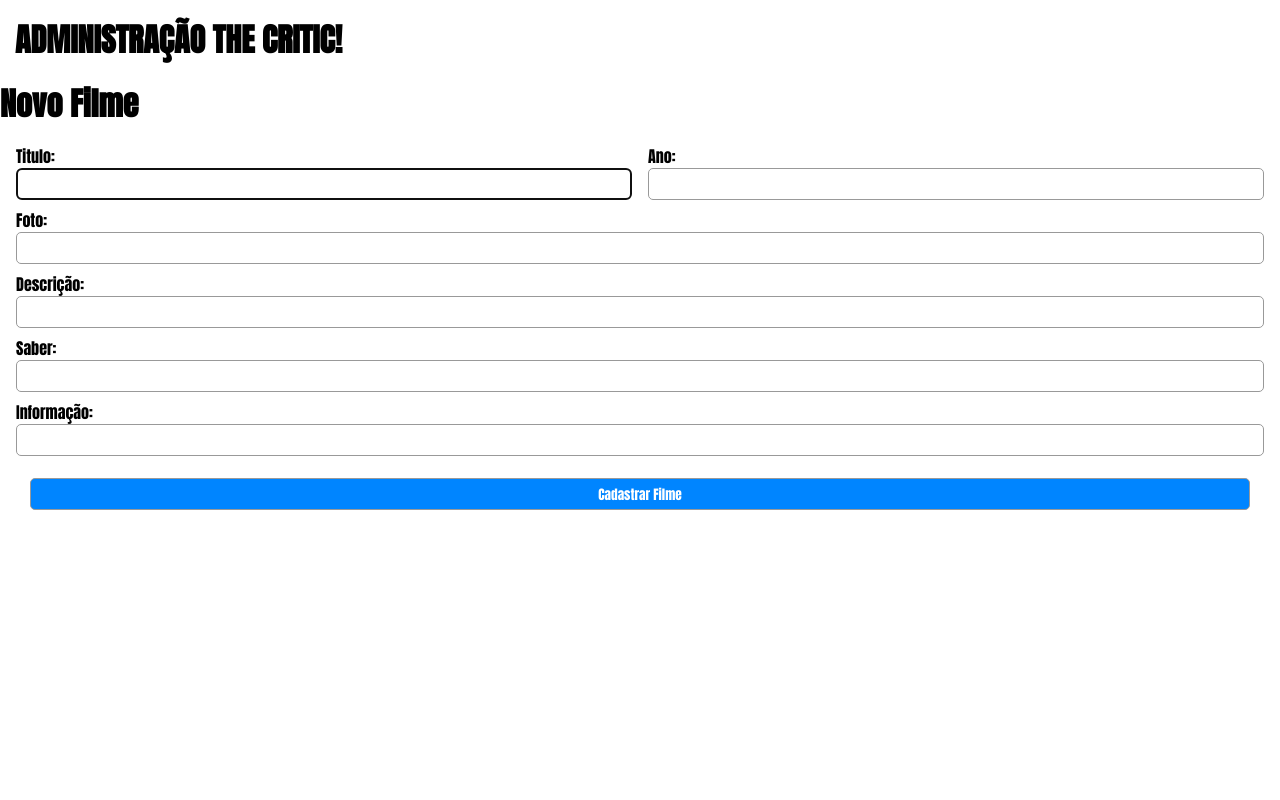
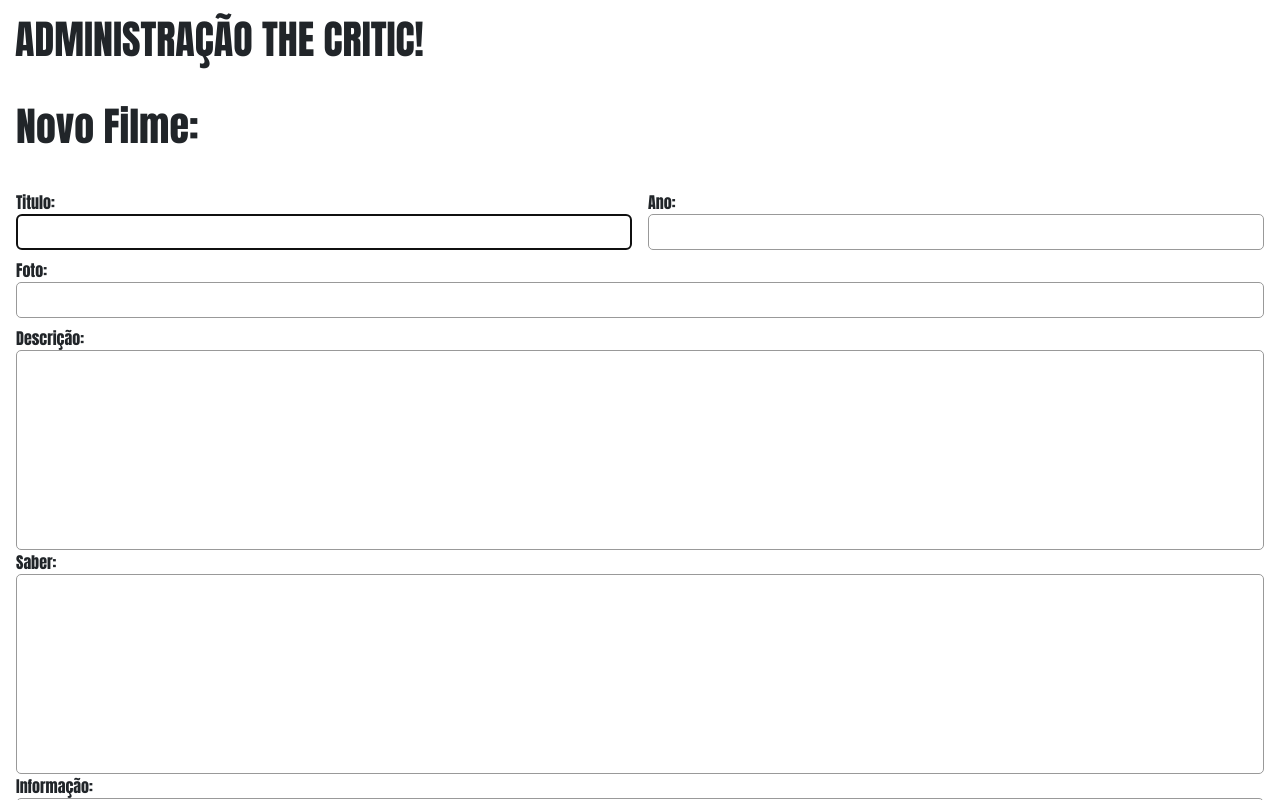
Before and after one commit to giovanavianaleite/learn-react, a React (Create React App) app: page /admin/cadastra-filme in a window 1280 px wide. Shown: the top 800 px of the page. Built offline with nearby package versions, Linux system fonts and the light colour scheme.

Commit message:
atualização 23-06

```diff
--- a/src/components/Admin.js
+++ b/src/components/Admin.js
@@ -4,10 +4,15 @@ import { Link } from 'react-router-dom'
 import {BsTrash as IconTrash} from "react-icons/bs"
 import {TiEdit as IconEdit} from 'react-icons/ti'
 import { useNavigate } from 'react-router-dom'
+import Modalzin from './Modal.js'
+import  'bootstrap/dist/css/bootstrap.min.css' ;
 
 const Admin = () => {
   const [products, setProducts] = useState(null);
   const navigate = useNavigate();
+  const [modalShow, setModalShow] = useState(false);
+  const [idToDelete, setIdToDelete] = useState(0)
+
 
 useEffect(() => {
     fetch("http://localhost/lp2-back/api/product/select-all")
@@ -15,20 +20,9 @@ useEffect(() => {
         .then((data) => setProducts(data));
 }, []);
 
-const handleTrashClick = (productId) => {
-    const formData = new FormData();
-    formData.append('id', productId);
-    const urlDelete = "http://localhost/lp2-back/api/product/delete";
-    fetch(urlDelete, {
-      method: 'POST',
-      body: formData
-    })
-      .then((response) => response.json())
-      .then((data) => {
-        alert(data.message)
-        const productsFiltered = products.filter((product) => { return product.id !== productId });
-        setProducts(productsFiltered)
-      });
+const handleTrashClick = (id) => {
+    setIdToDelete(id)
+    setModalShow(true)
   }
 
     return(
@@ -56,6 +50,13 @@ const handleTrashClick = (productId) => {
                 )
             })
         }
+        <Modalzin
+          show={modalShow}
+          onHide={() => setModalShow(false)}
+          excluir = {idToDelete}
+          setproducts={setProducts}
+          product={products}
+        />
     </div>
     </>
     )
--- a/src/components/CadastraFilme.css
+++ b/src/components/CadastraFilme.css
@@ -1,7 +1,3 @@
-/* .formTitulo, .formAno, .formFoto, .formDescricao, .formSaber, .formInformacao {
-    position: absolute;
-} */
-
 .formFilme {
     display: flex;
     flex-direction: column;
@@ -26,6 +22,19 @@
     border: 1px solid #999;
 }
 
-.botao1 {
+.botao2 {
+        margin: 14px;
+        padding: 8px;
+        color: white;
+        background-color: #0085FF;
+        border-radius: 8px;
+        border-color: #0085FF;
+}
 
+.espaco input{
+    height: 200px;
 }
+
+.novoFilme {
+    padding: 1rem;
+}
--- a/src/components/CadastraFilme.js
+++ b/src/components/CadastraFilme.js
@@ -45,21 +45,22 @@ const CadastraFilme = () => {
   }
 
   return (
-    <div className='tudinho'>
-      <h1>Novo Filme</h1>
+    <>
+      <h1 className='novoFilme'>Novo Filme:</h1>
       <form className='formFilme' onSubmit={(event) => handleSubmit(event)}>
         <div class="colunasFilme">
           <div class="campoFilme"><label className='formTitulo'>Titulo:</label><input ref={tituloRef} type="text" name="titulo" /></div>
           <div class="campoFilme"><label className='formAno'>Ano:</label><input ref={anoRef} type="text" name="ano" /></div>
         </div>
         <div class="campoFilme"><label className='formFoto'>Foto:</label><input ref={fotoRef} type="text" name="foto" /></div>
+        <div className='espaco'>
         <div class="campoFilme"><label className='formDescricao'>Descrição:</label><input ref={descricaoRef} type="text" name="descricao" /></div>
         <div class="campoFilme"><label className='formSaber'>Saber:</label><input ref={saberRef} type="text" name="saber" /></div>
         <div class="campoFilme"><label className='formInformacao'>Informação:</label><input ref={informacaoRef} type="text" name="informacao" /></div>
-
-        <input style={{ cursor: 'pointer' }} type="submit" className='botao1' value="Cadastrar Filme" />
-      </form>
-    </div>
+        </div>
+        <input style={{ cursor: 'pointer' }} type="submit" className='botao2' value="Cadastrar Filme" />
+        </form>
+        </>
   )
 }
 
--- a/src/components/EditFilme.css
+++ b/src/components/EditFilme.css
@@ -5,4 +5,5 @@
     background-color: #0085FF;
     border-radius: 8px;
     border-color: #0085FF;
+    display: flex;
 }
--- a/src/components/EditFilme.js
+++ b/src/components/EditFilme.js
@@ -43,13 +43,17 @@ const EditFilme = () => {
     return (
         <>
         {product ? (
-            <form onSubmit={(event) => handleSubmit(event)}>
-                <label>Titulo:</label><input type="text" name="titulo" defaultValue={product.titulo} />
-                <label>Ano:</label><input type="year" name="ano"  defaultValue={product.ano} />
-                <label>Foto:</label><input type="photo" name="foto"  defaultValue={product.foto} />
-                <label>Descrição:</label><input type="description" name="descricao"  defaultValue={product.descricao} />
-                <label>Saber:</label><input type="know" name="saber"  defaultValue={product.saber} />
-                <label>Informação:</label><input type="information" name="informacao"  defaultValue={product.informacao} />
+            <form className='formFilme' onSubmit={(event) => handleSubmit(event)}>
+                <div class="colunasFilme">
+                <div class="campoFilme"><label>Titulo:</label><input type="text" name="titulo" defaultValue={product.titulo} /></div>
+                <div class="campoFilme"><label>Ano:</label><input type="year" name="ano"  defaultValue={product.ano} /></div>
+                </div>
+                <div class="campoFilme"><label>Foto:</label><input type="photo" name="foto"  defaultValue={product.foto} /></div>
+                <div className='espaco'>
+                <div class="campoFilme"><label>Descrição:</label><input type="description" name="descricao"  defaultValue={product.descricao} /></div>
+                <div class="campoFilme"><label>Saber:</label><input type="know" name="saber"  defaultValue={product.saber} /></div>
+                <div class="campoFilme"><label>Informação:</label><input type="information" name="informacao"  defaultValue={product.informacao} /></div>
+                </div>
                 <div>
                 <input style={{cursor: 'pointer'}} className='botao1' type="submit" value="Editar Filme" />
                 </div>
--- /dev/null
+++ b/src/components/Modal.js
@@ -0,0 +1,49 @@
+import {Button, Modal} from 'react-bootstrap'
+import  'bootstrap/dist/css/bootstrap.min.css' ;
+
+
+const Modalzin = (props) => {
+    const {excluir, product, setproducts, onHide, show, handleClose} = props
+
+    const handleTrashClick = (productId) => {
+      const formData = new FormData();
+      formData.append('id', productId);
+      fetch("http://localhost/lp2-back/api/product/delete", {
+        method: 'POST',
+        body: formData,
+        })
+        .then((response) => response.json())
+        .then((data) => {
+          props.onHide()
+          let productFiltered = product.filter((product) =>{
+            return product.id !== productId;
+          });
+          setproducts(productFiltered)
+        });
+      }
+
+    return (
+      <>
+        <Modal
+        show={show}
+        onHide={handleClose}
+        backdrop="static"
+        keyboard={false}
+      />
+        <Modal {...props} aria-labelledby="contained-modal-title-vcenter" size="md">
+        <Modal.Header closeButton>
+          <Modal.Title>AVISO!!</Modal.Title>
+        </Modal.Header>
+        <Modal.Body>
+          <p>Tem certeza que deseja excluir esse filme?</p>
+        </Modal.Body>
+        <Modal.Footer>
+          <Button variant="primary" onClick={() => {handleTrashClick(excluir)}}>Excluir</Button>
+          <Button variant="danger " onClick={onHide}>Cancelar</Button>
+        </Modal.Footer>
+      </Modal>
+      </>
+    );
+  }
+
+  export default Modalzin
```
